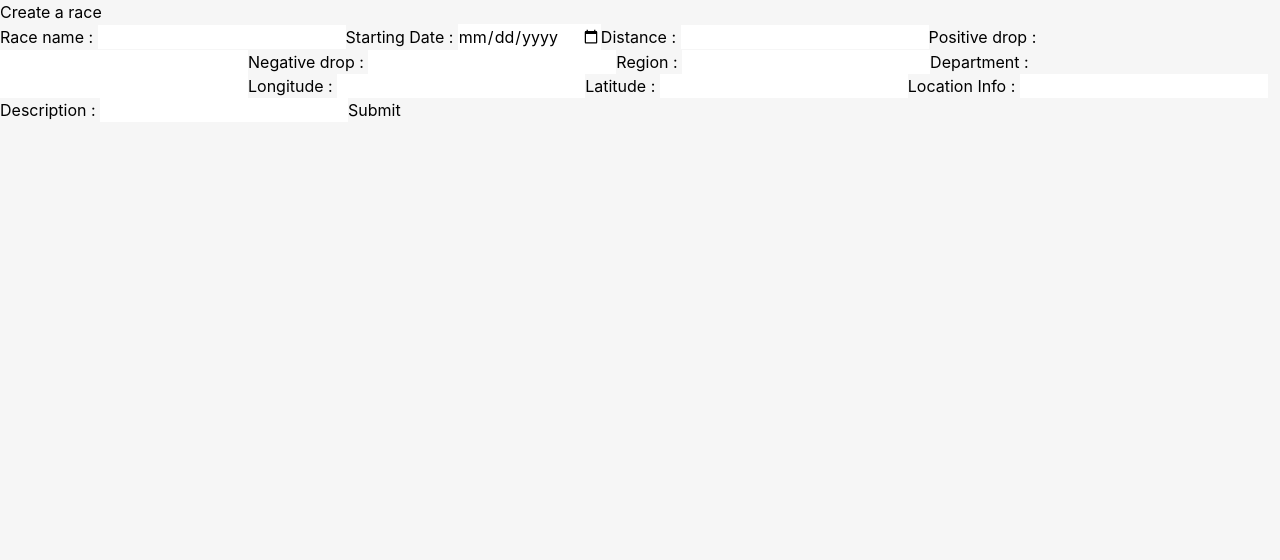
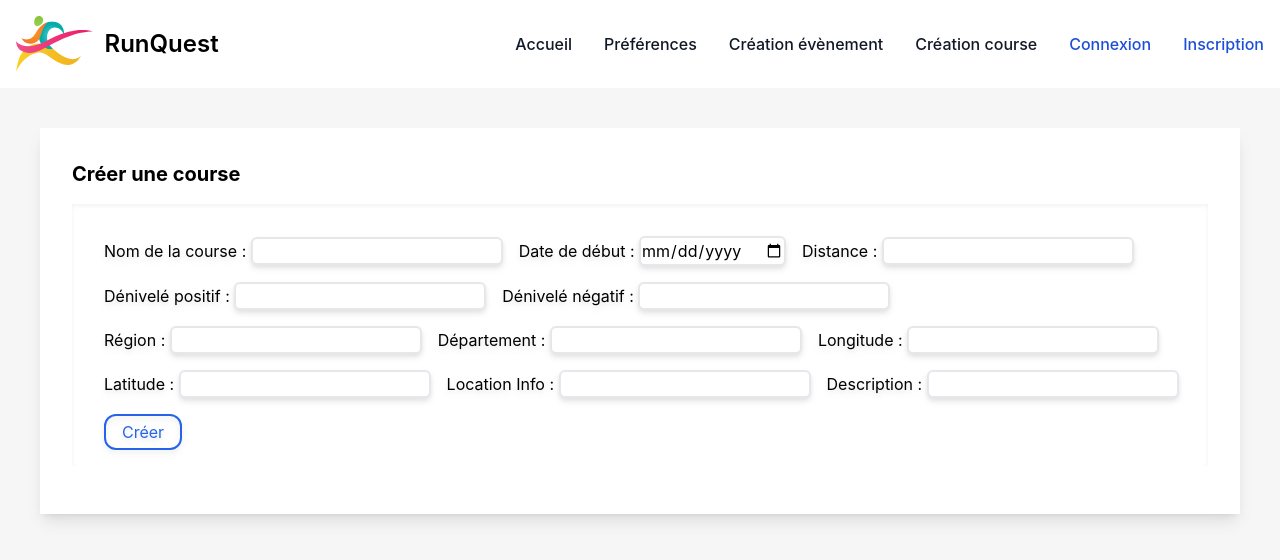
Before and after one commit to Eloya62/runQuest, a React (Create React App) app in the folder my-app/: page /create-race in a window 1280 px wide. Shown: the top 560 px of the page. Built offline with nearby package versions, Linux system fonts and the light colour scheme.

Commit message:
css create event and race+homepage

```diff
--- a/my-app/src/components/Connect/Connect.jsx
+++ b/my-app/src/components/Connect/Connect.jsx
@@ -14,7 +14,7 @@ export const Connect = () => {
     <section class="bg-gray-50 dark:bg-gray-900">
       <div class="flex flex-col items-center justify-center px-6 py-8 mx-auto md:h-screen lg:py-0">
         <a
-          href="#"
+          href="/"
           class="flex items-center mb-6 text-2xl font-semibold text-gray-900 dark:text-white"
         >
           <img
--- a/my-app/src/components/CreateEvent/CreateEvent.jsx
+++ b/my-app/src/components/CreateEvent/CreateEvent.jsx
@@ -1,34 +1,42 @@
-import React, { useState } from 'react';
-import '../../General.css';
-import axios from 'axios';
+import React, { useState } from "react";
+import "../../General.css";
+import axios from "axios";
+import NavBar from "../NavBar/NavBar";
 
 export const CreateEvent = () => {
-  const [eventName, setEventName] = useState('');
-  const [dateBegin, setDateBegin] = useState('');
-  const [dateEnding, setDateEnding] = useState('');
-  const [department, setDepartment] = useState('');
-  const [description, setDescription] = useState('');
+  const [eventName, setEventName] = useState("");
+  const [dateBegin, setDateBegin] = useState("");
+  const [dateEnding, setDateEnding] = useState("");
+  const [department, setDepartment] = useState("");
+  const [description, setDescription] = useState("");
 
   const handleSubmit = (event) => {
     event.preventDefault(); // Move this line to the beginning
 
-    if (eventName === '' || department === '' || description === '' || dateBegin == null || dateEnding == null) {
-      alert('Please fill out all fields');
+    if (
+      eventName === "" ||
+      department === "" ||
+      description === "" ||
+      dateBegin == null ||
+      dateEnding == null
+    ) {
+      alert("Please fill out all fields");
       return;
     }
     //TODO : check dates are date
 
     const data = new FormData();
     // TODO : check values and add admin or organiser name
-    data.append('nom_event', eventName);
-    data.append('date_debut', dateBegin);
-    data.append('date_fin', dateEnding);
-    data.append('departement', department);
-    data.append('descr', description);
+    data.append("nom_event", eventName);
+    data.append("date_debut", dateBegin);
+    data.append("date_fin", dateEnding);
+    data.append("departement", department);
+    data.append("descr", description);
 
-    const url = 'http://localhost:5000/create-race.php';
-    axios.post(url, data)
-      .then(response => {
+    const url = "http://localhost:5000/create-race.php";
+    axios
+      .post(url, data)
+      .then((response) => {
         // Access the response data
         const responseData = response.data;
 
@@ -40,28 +48,85 @@ export const CreateEvent = () => {
           alert(responseData.success);
 
           // Redirect to another page (you can replace the URL below)
-          window.location.href = '/create-event';
+          window.location.href = "/create-event";
         }
       })
-      .catch(error => {
+      .catch((error) => {
         // Handle the error
         console.error("An error occurred:", error);
       });
-  }
+  };
 
   return (
-    <div className="Connect">
-      <p>Create an event</p>
-      <form onSubmit={handleSubmit}>
-        <label>Event Name : <input value={eventName} onChange={(e) => setEventName(e.target.value)} type="text" name="eventName" /></label>
-        <label>Date Begin : <input value={dateBegin} onChange={(e) => setDateBegin(e.target.value)} type="date" name="dateBegin" /></label>
-        <label>Date Ending : <input value={dateEnding} onChange={(e) => setDateEnding(e.target.value)} type="date" name="dateEnding" /></label>
-        <label>Department : <input value={department} onChange={(e) => setDepartment(e.target.value)} type="text" name="department" /></label>
-        <label>Description : <input value={description} onChange={(e) => setDescription(e.target.value)} type="text" name="description" /></label>
-        <input type="submit" value="Submit" />
-      </form>
+    <div>
+      <NavBar></NavBar>
+      <div className="Connect" class="m-10 shadow-lg p-8 bg-white">
+        <p class="mb-4 text-xl"><b>Créer un évènement</b></p>
+
+        <form
+          class="flex flex-row justify-start content-center items-center space-x-4 space-y-4 flex-wrap p-2 my-2 shadow-inner drop-shadow-md"
+          onSubmit={handleSubmit}
+        >
+          <label class=" ml-4 mt-4">
+            Nom de l'évènement :{" "}
+            <input
+              value={eventName}
+              onChange={(e) => setEventName(e.target.value)}
+              type="text"
+              name="eventName"
+              class="rounded-md border-solid border-2"
+            />
+          </label>
+          <label>
+            Date de début:{" "}
+            <input
+              value={dateBegin}
+              onChange={(e) => setDateBegin(e.target.value)}
+              type="date"
+              name="dateBegin"
+              class=" rounded-md border-solid border-2"
+            />
+          </label>
+          <label>
+            Date de fin :{" "}
+            <input
+              value={dateEnding}
+              onChange={(e) => setDateEnding(e.target.value)}
+              type="date"
+              name="dateEnding"
+              class=" rounded-md border-solid border-2"
+            />
+          </label>
+          <label>
+            Département :{" "}
+            <input
+              value={department}
+              onChange={(e) => setDepartment(e.target.value)}
+              type="text"
+              name="department"
+              class=" rounded-md border-solid border-2"
+            />
+          </label>
+          <label>
+            Description :{" "}
+            <input
+              value={description}
+              onChange={(e) => setDescription(e.target.value)}
+              type="text"
+              name="description"
+              class=" rounded-md border-solid border-2"
+            />
+          </label>
+          <button
+            type="submit"
+            class="m-1 border-solid border-2 border-blue-600 text-blue-600 rounded-xl p-1 px-4 hover:text-sky-500 hover:border-sky-500"
+          >
+            Créer
+          </button>
+        </form>
+      </div>
     </div>
   );
-}
+};
 
 export default CreateEvent;
--- a/my-app/src/components/CreateRace/CreateRace.jsx
+++ b/my-app/src/components/CreateRace/CreateRace.jsx
@@ -1,58 +1,81 @@
-import React, { useState } from 'react';
-import '../../General.css';
-import axios from 'axios';
+import React, { useState } from "react";
+import "../../General.css";
+import axios from "axios";
+import NavBar from "../NavBar/NavBar";
 
 export const CreateRace = () => {
-  const [raceName, setRaceName] = useState('');
-  const [location, setLocation] = useState('');
-  const [description, setDescription] = useState('');
-  const [distance, setDistance] = useState('');
-  const [posDrop, setPosDrop] = useState('');
-  const [negDrop, setNegDrop] = useState('');
-  const [longitude, setLongitude] = useState('');
-  const [latitude, setLatitude] = useState('');
-  const [dateStart, setDateStart] = useState('');
-  const [department, setDepartment] = useState('');
-  const [region, setRegion] = useState('');
+  const [raceName, setRaceName] = useState("");
+  const [location, setLocation] = useState("");
+  const [description, setDescription] = useState("");
+  const [distance, setDistance] = useState("");
+  const [posDrop, setPosDrop] = useState("");
+  const [negDrop, setNegDrop] = useState("");
+  const [longitude, setLongitude] = useState("");
+  const [latitude, setLatitude] = useState("");
+  const [dateStart, setDateStart] = useState("");
+  const [department, setDepartment] = useState("");
+  const [region, setRegion] = useState("");
 
   const handleSubmit = (event) => {
     event.preventDefault(); // Move this line to the beginning
 
-    if (raceName === '' || department === '' || region === '' || location === '' || description === '' || distance == null || posDrop == null || negDrop == null || longitude == null || latitude == null) {
-      alert('Please fill out all fields');
+    if (
+      raceName === "" ||
+      department === "" ||
+      region === "" ||
+      location === "" ||
+      description === "" ||
+      distance == null ||
+      posDrop == null ||
+      negDrop == null ||
+      longitude == null ||
+      latitude == null
+    ) {
+      alert("Please fill out all fields");
       return;
     }
-    if (isNaN(distance) || isNaN(posDrop)  || isNaN(negDrop) || isNaN(longitude)  || isNaN(latitude)) {
-      alert("Numeric values aren't filled with numbers. Please only put numbers inside the numerical fields");
+    if (
+      isNaN(distance) ||
+      isNaN(posDrop) ||
+      isNaN(negDrop) ||
+      isNaN(longitude) ||
+      isNaN(latitude)
+    ) {
+      alert(
+        "Numeric values aren't filled with numbers. Please only put numbers inside the numerical fields"
+      );
       return;
     }
     if (distance <= 0) {
-      alert('The distance cannot be of 0 or less');
+      alert("The distance cannot be of 0 or less");
       return;
     }
     if (posDrop < negDrop) {
-      alert("The positive drop's value must be above the negative drop's value");
+      alert(
+        "The positive drop's value must be above the negative drop's value"
+      );
       return;
     }
     //TODO : check dateStart is date
 
     const data = new FormData();
     // TODO : check values and add admin or organiser name
-    data.append('nom_course', raceName);
-    data.append('location', location);
-    data.append('descr', description);
-    data.append('distance_m', distance);
-    data.append('d_plus', posDrop);
-    data.append('d_minus', negDrop);
-    data.append('lon', longitude);
-    data.append('lat', latitude);
-    data.append('date_course', dateStart); //TODO check valid
-    data.append('department', department);
-    data.append('region', region);
+    data.append("nom_course", raceName);
+    data.append("location", location);
+    data.append("descr", description);
+    data.append("distance_m", distance);
+    data.append("d_plus", posDrop);
+    data.append("d_minus", negDrop);
+    data.append("lon", longitude);
+    data.append("lat", latitude);
+    data.append("date_course", dateStart); //TODO check valid
+    data.append("department", department);
+    data.append("region", region);
 
-    const url = 'http://localhost:5000/create-race.php';
-    axios.post(url, data)
-      .then(response => {
+    const url = "http://localhost:5000/create-race.php";
+    axios
+      .post(url, data)
+      .then((response) => {
         // Access the response data
         const responseData = response.data;
 
@@ -64,34 +87,149 @@ export const CreateRace = () => {
           alert(responseData.success);
 
           // Redirect to another page (you can replace the URL below)
-          window.location.href = '/create-race';
+          window.location.href = "/create-race";
         }
       })
-      .catch(error => {
+      .catch((error) => {
         // Handle the error
         console.error("An error occurred:", error);
       });
-  }
+  };
 
   return (
-    <div className="Connect">
-      <p>Create a race</p>
-      <form onSubmit={handleSubmit}>
-        <label>Race name : <input value={raceName} onChange={(e) => setRaceName(e.target.value)} type="text" name="raceName" /></label>
-        <label>Starting Date : <input value={dateStart} onChange={(e) => setDateStart(e.target.value)} type="date" name="startDate" /></label>
-        <label>Distance : <input value={distance} onChange={(e) => setDistance(e.target.value)} type="number" step="0.01" name="distance" /></label>
-        <label>Positive drop : <input value={posDrop} onChange={(e) => setPosDrop(e.target.value)} type="number" step="0.01" name="posDrop" /></label>
-        <label>Negative drop : <input value={negDrop} onChange={(e) => setNegDrop(e.target.value)} type="number" step="0.01" name="negDrop" /></label>
-        <label>Region : <input value={region} onChange={(e) => setRegion(e.target.value)} type="text" name="region" /></label>
-        <label>Department : <input value={department} onChange={(e) => setDepartment(e.target.value)} type="text" name="department" /></label>
-        <label>Longitude : <input value={longitude} onChange={(e) => setLongitude(e.target.value)} type="number" step="0.01" name="longitude" /></label>
-        <label>Latitude : <input value={latitude} onChange={(e) => setLatitude(e.target.value)} type="number" step="0.01" name="latitude" /></label>
-        <label>Location Info : <input value={location} onChange={(e) => setLocation(e.target.value)} type="text" name="location" /></label>
-        <label>Description : <input value={description} onChange={(e) => setDescription(e.target.value)} type="text" name="description" /></label>
-        <input type="submit" value="Submit" />
-      </form>
+    <div>
+      <NavBar></NavBar>
+      <div className="Connect" class="m-10 shadow-lg p-8 bg-white">
+        <p class="mb-4 text-xl"><b>Créer une course</b></p>
+        <form
+          class="flex flex-row  justify-start space-x-4 content-center items-center space-y-4 flex-wrap p-4 my-4 shadow-inner drop-shadow-md"
+          onSubmit={handleSubmit}
+        >
+          <label class=" ml-4 mt-4">
+            Nom de la course :{" "}
+            <input
+              value={raceName}
+              class="rounded-md border-solid border-2"
+              onChange={(e) => setRaceName(e.target.value)}
+              type="text"
+              name="raceName"
+            />
+          </label>
+          <label >
+            Date de début :{" "}
+            <input
+              value={dateStart}
+              class="rounded-md border-solid border-2"
+              onChange={(e) => setDateStart(e.target.value)}
+              type="date"
+              name="startDate"
+            />
+          </label>
+          <label >
+            Distance :{" "}
+            <input
+              value={distance}
+              class="rounded-md border-solid border-2"
+              onChange={(e) => setDistance(e.target.value)}
+              type="number"
+              step="0.01"
+              name="distance"
+            />
+          </label>
+          <label>
+            Dénivelé positif :{" "}
+            <input
+              value={posDrop}
+              class="rounded-md border-solid border-2"
+              onChange={(e) => setPosDrop(e.target.value)}
+              type="number"
+              step="0.01"
+              name="posDrop"
+            />
+          </label>
+          <label>
+            Dénivelé négatif :{" "}
+            <input
+              value={negDrop}
+              class="rounded-md border-solid border-2"
+              onChange={(e) => setNegDrop(e.target.value)}
+              type="number"
+              step="0.01"
+              name="negDrop"
+            />
+          </label>
+          <label>
+            Région :{" "}
+            <input
+              value={region}
+              class="rounded-md border-solid border-2"
+              onChange={(e) => setRegion(e.target.value)}
+              type="text"
+              name="region"
+            />
+          </label>
+          <label>
+            Département :{" "}
+            <input
+              value={department}
+              class="rounded-md border-solid border-2"
+              onChange={(e) => setDepartment(e.target.value)}
+              type="text"
+              name="department"
+            />
+          </label>
+          <label>
+            Longitude :{" "}
+            <input
+              value={longitude}
+              class="rounded-md border-solid border-2"
+              onChange={(e) => setLongitude(e.target.value)}
+              type="number"
+              step="0.01"
+              name="longitude"
+            />
+          </label>
+          <label>
+            Latitude :{" "}
+            <input
+              value={latitude}
+              class="rounded-md border-solid border-2"
+              onChange={(e) => setLatitude(e.target.value)}
+              type="number"
+              step="0.01"
+              name="latitude"
+            />
+          </label>
+          <label>
+            Location Info :{" "}
+            <input
+              value={location}
+              class="rounded-md border-solid border-2"
+              onChange={(e) => setLocation(e.target.value)}
+              type="text"
+              name="location"
+            />
+          </label>
+          <label>
+            Description :{" "}
+            <input
+              value={description}
+              class="rounded-md border-solid border-2"
+              onChange={(e) => setDescription(e.target.value)}
+              type="text"
+              name="description"
+            />
+          </label>
+          <button
+            type="submit"
+            class="m-1 border-solid border-2 border-blue-600 text-blue-600 rounded-xl p-1 px-4 hover:text-sky-500 hover:border-sky-500"
+          >
+            Créer
+          </button>
+        </form>
+      </div>
     </div>
   );
-}
+};
 
 export default CreateRace;
--- a/my-app/src/components/Filter/Filter.js
+++ b/my-app/src/components/Filter/Filter.js
@@ -1,51 +1,164 @@
-import React from 'react';
-import '../../General.css';
+import React from "react";
+import "../../General.css";
 
 function Filter(props) {
   const event = props.event;
   const race = props.race;
 
+  // Récupère l'élément input par son id
+  var dateInput = document.getElementById("dateInput");
+
+  // Obtient la date actuelle
+  var currentDate = new Date();
+
+  // Formatte la date pour l'attribut min de l'input type month (YYYY-MM)
+  var minDate = currentDate.toISOString().slice(0, 7);
+
   return (
     <div>
       <div class="search">
         <form>
-                    <label for="default-search" class="mb-2 text-sm font-medium text-gray-900 sr-only dark:text-white">Search</label>
+          <label
+            for="default-search"
+            class="mb-2 text-sm font-medium text-gray-900 sr-only dark:text-white"
+          >
+            Search
+          </label>
           <div class="relative">
             <div class="absolute inset-y-0 start-0 flex items-center ps-3 pointer-events-none">
-                            <svg class="w-4 h-4 text-gray-500 dark:text-gray-400" aria-hidden="true" xmlns="http://www.w3.org/2000/svg" fill="none" viewBox="0 0 20 20">
-                                <path stroke="currentColor" stroke-linecap="round" stroke-linejoin="round" stroke-width="2" d="m19 19-4-4m0-7A7 7 0 1 1 1 8a7 7 0 0 1 14 0Z" />
+              <svg
+                class="w-4 h-4 text-gray-500 dark:text-gray-400"
+                aria-hidden="true"
+                xmlns="http://www.w3.org/2000/svg"
+                fill="none"
+                viewBox="0 0 20 20"
+              >
+                <path
+                  stroke="currentColor"
+                  stroke-linecap="round"
+                  stroke-linejoin="round"
+                  stroke-width="2"
+                  d="m19 19-4-4m0-7A7 7 0 1 1 1 8a7 7 0 0 1 14 0Z"
+                />
               </svg>
             </div>
-                        <input type="search" id="default-search" class="block w-full p-4 ps-10 text-sm text-gray-900 border border-gray-300 rounded-lg bg-gray-50 focus:ring-blue-500 focus:border-blue-500 dark:bg-gray-700 dark:border-gray-600 dark:placeholder-gray-400 dark:text-white dark:focus:ring-blue-500 dark:focus:border-blue-500" placeholder="Search Mockups, Logos..." required></input>
-                        <button type="submit" class="text-white absolute end-2.5 bottom-2.5 bg-blue-700 hover:bg-blue-800 focus:ring-4 focus:outline-none focus:ring-blue-300 font-medium rounded-lg text-sm px-4 py-2 dark:bg-blue-600 dark:hover:bg-blue-700 dark:focus:ring-blue-800">Search</button>
+            <input
+              type="search"
+              id="default-search"
+              class="block w-full p-4 ps-10 text-sm text-gray-900 border border-gray-300 rounded-lg bg-gray-50 focus:ring-blue-500 focus:border-blue-500 dark:bg-gray-700 dark:border-gray-600 dark:placeholder-gray-400 dark:text-white dark:focus:ring-blue-500 dark:focus:border-blue-500"
+              placeholder="Search Mockups, Logos..."
+              required
+            ></input>
+
+            <button
+              type="submit"
+              class="text-white absolute end-2.5 bottom-2.5 bg-blue-700 hover:bg-blue-800 focus:ring-4 focus:outline-none focus:ring-blue-300 font-medium rounded-lg text-sm px-4 py-2 dark:bg-blue-600 dark:hover:bg-blue-700 dark:focus:ring-blue-800"
+            >
+              Search
+            </button>
           </div>
         </form>
       </div>
       {event && (
-                <div class="event">
-                    <form>
-                        <label>Date début : <input type="date" name="dateBegin" /></label>
-                        <label>Ville : <input type="text" name="city" /></label>
-                        <label>Département : <input type="text" name="department" /></label>
-                        <button type="submit">valider</button>
+        <div class="event ">
+          <form class="flex flex-row flex-wrap p-2 my-2 shadow-inner drop-shadow-md">
+            <label class="m-1">
+              Date début :{" "}
+              <input
+                type="month"
+                min={minDate}
+                class="rounded-md border-solid border-2"
+                name="dateBegin"
+              />
+            </label>
+            <label class="m-1">
+              Ville :{" "}
+              <input
+                type="text"
+                class=" rounded-md border-solid border-2"
+                name="city"
+              />
+            </label>
+            <label class="m-1">
+              Département :{" "}
+              <input
+                type="number"
+                class="w-12 rounded-md border-solid border-2"
+                name="department"
+              />
+            </label>
+            <label class="m-1">
+              Distance :
+              <select
+                class="rounded-md border-solid border-2"
+                name="distanceRange"
+              >
+                <option value="0-21">0-21 km</option>
+                <option value="21-42">21-42 km</option>
+                <option value="42-84">42-84 km</option>
+                <option value="84-168">84-168 km</option>
+                <option value="168-and-more">168 km et plus</option>
+              </select>
+            </label>
+            <button
+              type="submit"
+              class="m-1 border-solid border-2 border-blue-600 text-blue-600 rounded-xl p-1 px-4 hover:text-sky-500 hover:border-sky-500"
+            >
+              valider
+            </button>
           </form>
-
-                </div>)
-            }
+        </div>
+      )}
       {race && (
         <div class="race">
-
-                    <form>
-                        <label>Date<input type="date" name="dateBegin" /></label>
-                        <label>Ville : <input type="text" name="city" /></label>
-                        <label>Département : <input type="text" name="department" /></label>
-                        <button type="submit">valider</button>
+          <form class="flex flex-row flex-wrap p-2 my-2 shadow-inner drop-shadow-md">
+            <label class="m-1">
+              Date début :{" "}
+              <input
+                type="month"
+                min={minDate}
+                class="rounded-md border-solid border-2"
+                name="dateBegin"
+              />
+            </label>
+            <label class="m-1">
+              Ville :{" "}
+              <input
+                type="text"
+                class=" rounded-md border-solid border-2"
+                name="city"
+              />
+            </label>
+            <label class="m-1">
+              Département :{" "}
+              <input
+                type="number"
+                class="w-12 rounded-md border-solid border-2"
+                name="department"
+              />
+            </label>
+            <label class="m-1">
+              Distance :
+              <select
+                class="rounded-md border-solid border-2"
+                name="distanceRange"
+              >
+                <option value="0-21">0-21 km</option>
+                <option value="21-42">21-42 km</option>
+                <option value="42-84">42-84 km</option>
+                <option value="84-168">84-168 km</option>
+                <option value="168-and-more">168 km et plus</option>
+              </select>
+            </label>
+            <button
+              type="submit"
+              class="m-1 border-solid border-2 border-blue-600 text-blue-600 rounded-xl p-1 px-4 hover:text-sky-500 hover:border-sky-500"
+            >
+              valider
+            </button>
           </form>
-
-                </div>)
-            }
-
-
+        </div>
+      )}
     </div>
   );
 }
```
Also changed, not shown: my-app/src/components/Connect/Register.jsx (+7 -3 lines), my-app/src/components/Event/Event.js (+4 -4 lines), my-app/src/components/Events/Events.js (+8 -8 lines), my-app/src/components/Preferences/Preferences.js (+6 -1 lines), my-app/src/components/Race/Race.js (+20 -12 lines), my-app/src/components/Races/Races.js (+35 -2 lines). Lines whose indentation alone changed are shown as unchanged.
